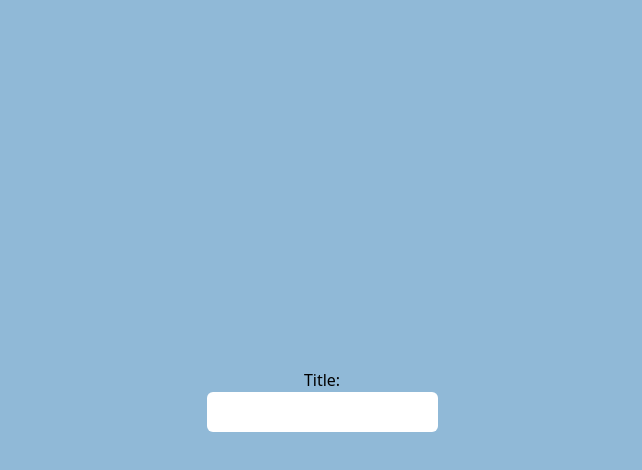
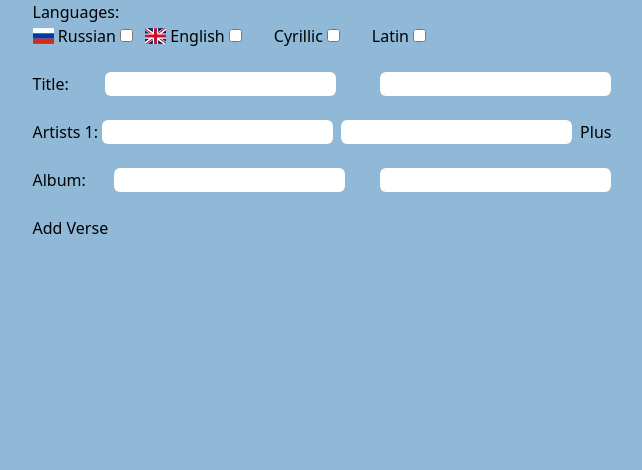
Before and after one commit to Qazaq-Genius/Qazaq-Genius-App, a Next.js app: page /editor in a window 1280 px wide. Shown: the top 470 px of the page, without its empty margins (318-960 px from the left). Built offline with nearby package versions, Linux system fonts and the light colour scheme.

Commit message:
Zwischenstand editor

```diff
--- a/package.json
+++ b/package.json
@@ -15,6 +15,7 @@
     "axios": "^1.3.4",
     "eslint": "8.37.0",
     "eslint-config-next": "13.2.4",
+    "flag-icons": "^6.7.0",
     "next": "13.2.4",
     "postcss": "^7.0.39",
     "react": "18.2.0",
--- /dev/null
+++ b/src/components/Input/Languages.tsx
@@ -0,0 +1,27 @@
+import "../../../node_modules/flag-icons/css/flag-icons.min.css";
+const Languages = () => {
+	return (
+		<>
+		<p>Languages:</p>
+
+		<label htmlFor="russian">
+			<span className="fi fi-ru mr-1"></span>
+			Russian
+		</label>
+		<input name="russian" type="checkbox"  className="ml-1"/>
+
+		<label htmlFor="english">
+			<span className="fi fi-gb mr-1 ml-3"></span>
+			English
+		</label>
+		<input name="english" type="checkbox"  className="mr-8 ml-1"/>
+
+		<label htmlFor="cyrillic">Cyrillic</label>
+		<input name="cyrillic" type="checkbox"  className="mr-8 ml-1"/>
+		<label htmlFor="latin">Latin</label>
+		<input name="latin" type="checkbox"  className="mr-8 ml-1"/>
+		</>
+	)
+}
+
+export default Languages
--- /dev/null
+++ b/src/components/Input/input.tsx
@@ -0,0 +1,10 @@
+interface InputProps {
+  name: string;
+  input_type: string;
+}
+
+const Input = ({ name, input_type }: InputProps) => {
+  return <input type={input_type} name={name} className="" />;
+};
+
+export default Input;
--- a/src/pages/editor.tsx
+++ b/src/pages/editor.tsx
@@ -1,22 +1,85 @@
-import axios from 'axios';
-import localFont from 'next/font/local'
-import Image from 'next/image'
-import Link from 'next/link'
+import Languages from "../components/Input/Languages"
+import React, { useState } from 'react';
 
-const lyricsApi = process.env.LYRICS_API_HOST;
 
-const HomePage: React.FC = ({songData}: any) => {
+const Editor: React.FC = () => {
+
+	const [artists, setartists] = useState<string[]>([]);
+	const [verse, setVerse] = useState<string[]>([]);
+
+	const addArtist = () => {
+	  setartists([...artists, '']);
+	};
+
+	const addVerse = () => {
+		setVerse([...verse, '']);
+	  };
+
+
   return (
     <>
       <main>
         <div>
-            <div className="flex flex-col justify-center items-center h-screen">
-                <label>Title:</label>
-                <input
-                    className="border-1 border-gray-300 bg-white h-10 rounded-md focus:outline-none text-center"
-                    type="text"
-                    name="title"
-                />
+            <div className="flex flex-col justify-center items-center">
+				<form method="POST">
+					<Languages />
+					<br />
+					<br />
+
+					{/* Title */}
+					<div className="flex justify-between">
+						<label htmlFor="title">Title: </label>
+						<input type="text" name="title_cyr" className="rounded-md" />
+						<input type="text" name="title_lat" className="rounded-md ml-2" />
+					</div>
+					<br />
+
+					{/* Artists *********************************** start *** */}
+					<label htmlFor="artist-1-cyr">Artists 1: </label>
+						<input type="text" name="artist-1-cyr" className="rounded-md" />
+						<input type="text" name="artist-1-lat" className="rounded-md ml-2" />
+						<span className="ml-2" onClick={addArtist}>Plus</span>
+					<br />
+					{artists.map((value, index) => (
+						<>
+						<br />
+						<label htmlFor={`artist-${index}-cyr`}>Artists {index + 2}:</label>
+						<input
+						className="rounded-md ml-2"
+						name={`artist-${index +2}-cyr`}
+						key={`${index +2 }-cyr`}
+						/>
+
+						<input
+						className="rounded-md ml-2"
+						name={`artist-${index +2 }-lat`}
+						key={`${index +2}-lat`}
+						/>
+						<br />
+						</>
+					))}
+					{/* Artists *********************************** end ***** */}
+
+					<br />
+					{/* Album */}
+					<div className="flex justify-between">
+						<label htmlFor="album">Album: </label>
+						<input type="text" name="album-cyr" className="rounded-md" />
+						<input type="text" name="album-lat" className="rounded-md ml-2" />
+					</div>
+					<br />
+
+
+					{/* Verse */}
+					<span onClick={addVerse}>Add Verse</span>
+					{verse.map((value, index) => (
+						<>
+						<p>Das ist ein Verse</p>
+						</>
+					))}
+
+
+				</form>
             </div>
         </div>
       </main>
@@ -25,4 +88,4 @@ const HomePage: React.FC = ({songData}: any) => {
 };
 
 
-export default HomePage;
+export default Editor;
```
Also changed, not shown: 1 other file (tests, documents, lock files or other folders).
